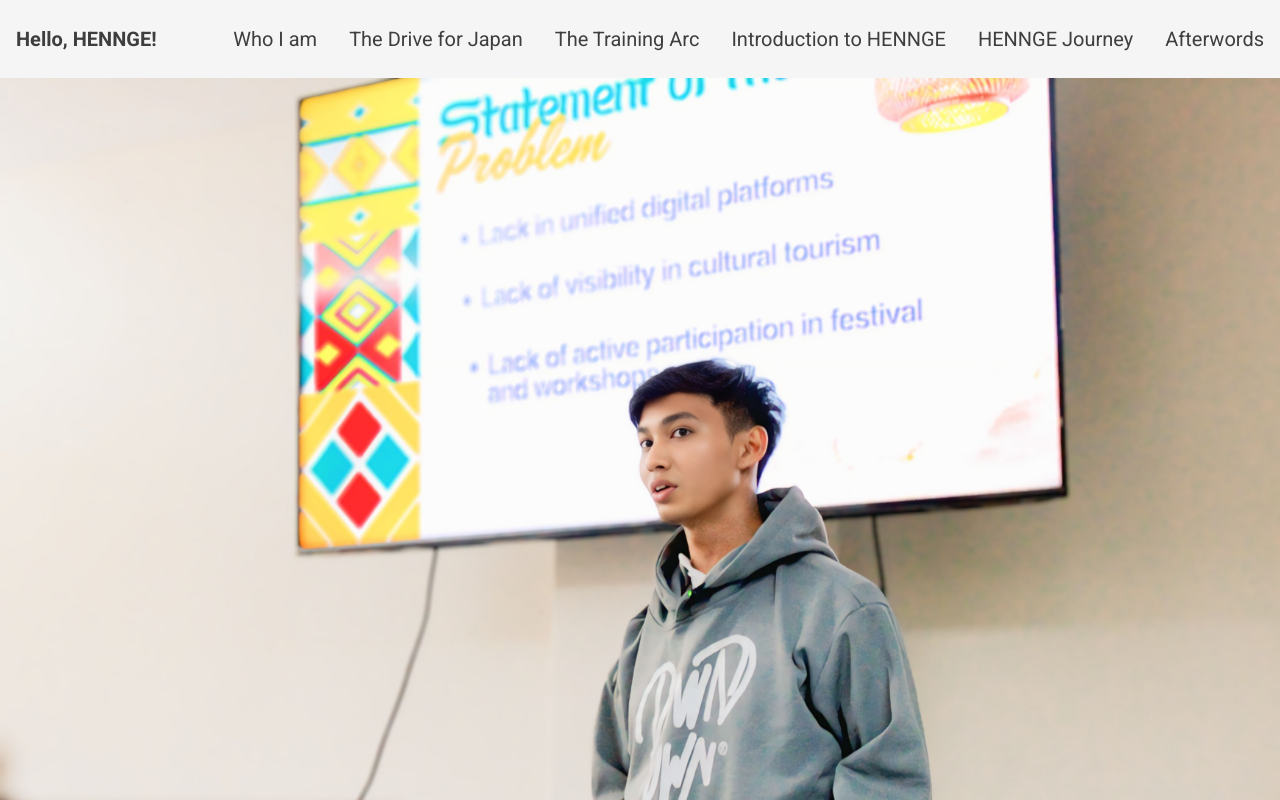
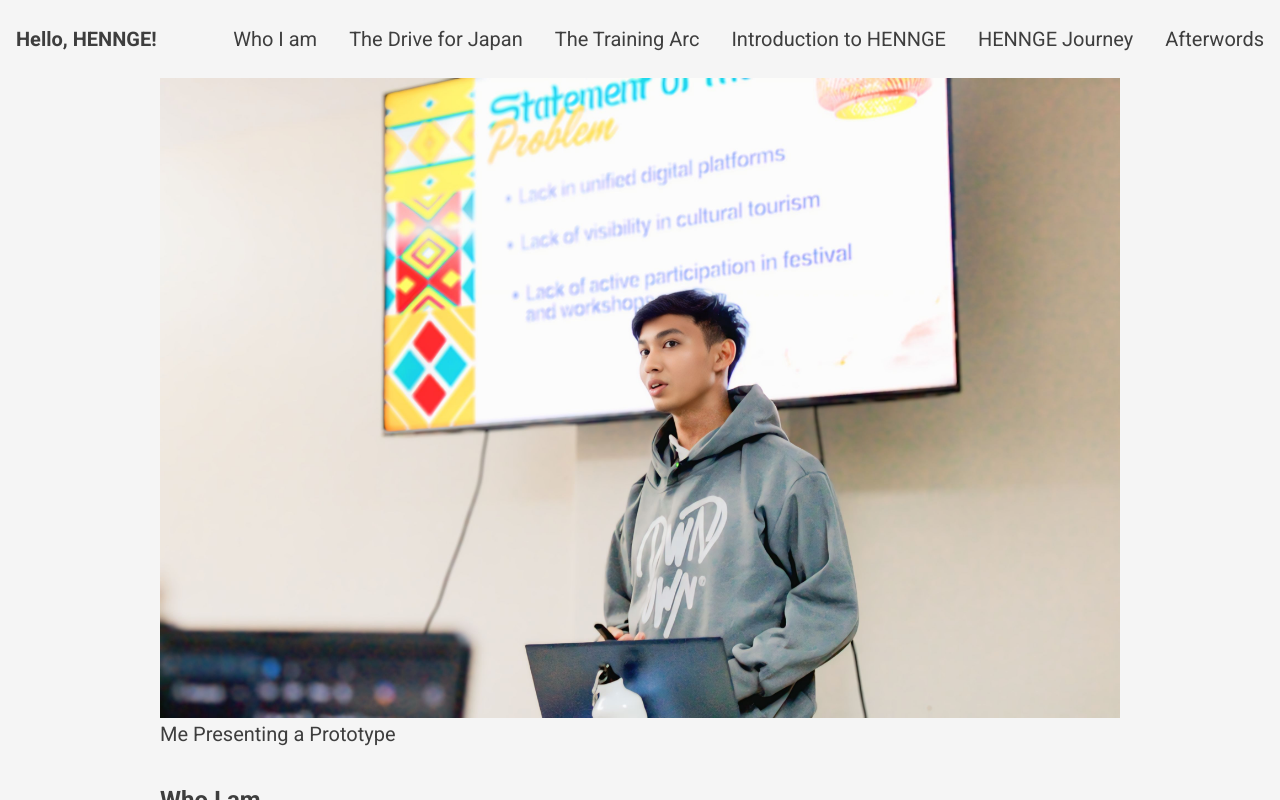
Before and after one commit to cynessa-dev/hello-HENNGE, a Vue app: page / in a window 1280 px wide. Shown: the top 800 px of the page. Built offline with nearby package versions, Linux system fonts and the light colour scheme.

Commit message:
💄 style(App): wrap main content in a div for layout

```diff
--- a/src/App.vue
+++ b/src/App.vue
@@ -15,12 +15,14 @@
   </header>
 
   <main>
+    <div class="m-auto w-3/4">
       <Introduction />
       <DriveForJapan />
       <TrainingArc />
       <TheGoal />
       <TheJourney />
       <Afterwords />
+    </div>
   </main>
 </template>
 
```
Lines whose indentation alone changed are shown as unchanged.
